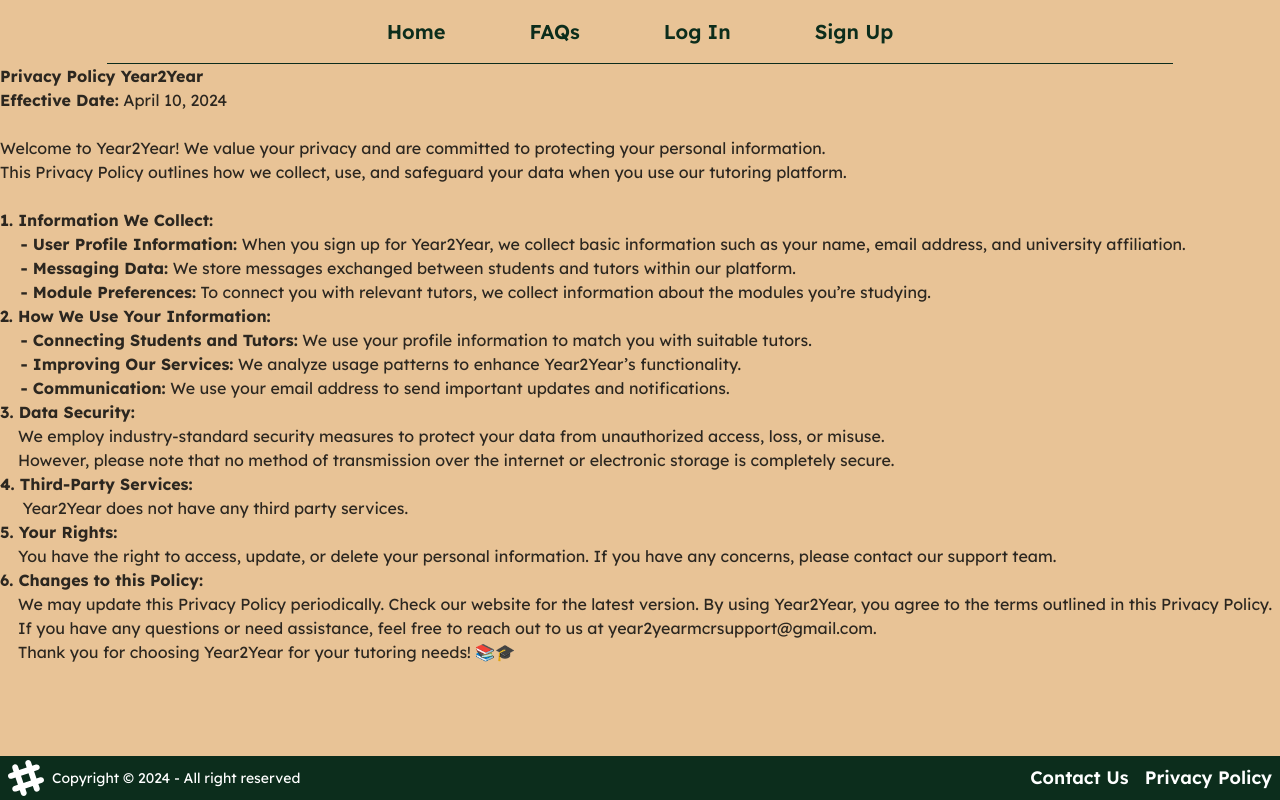
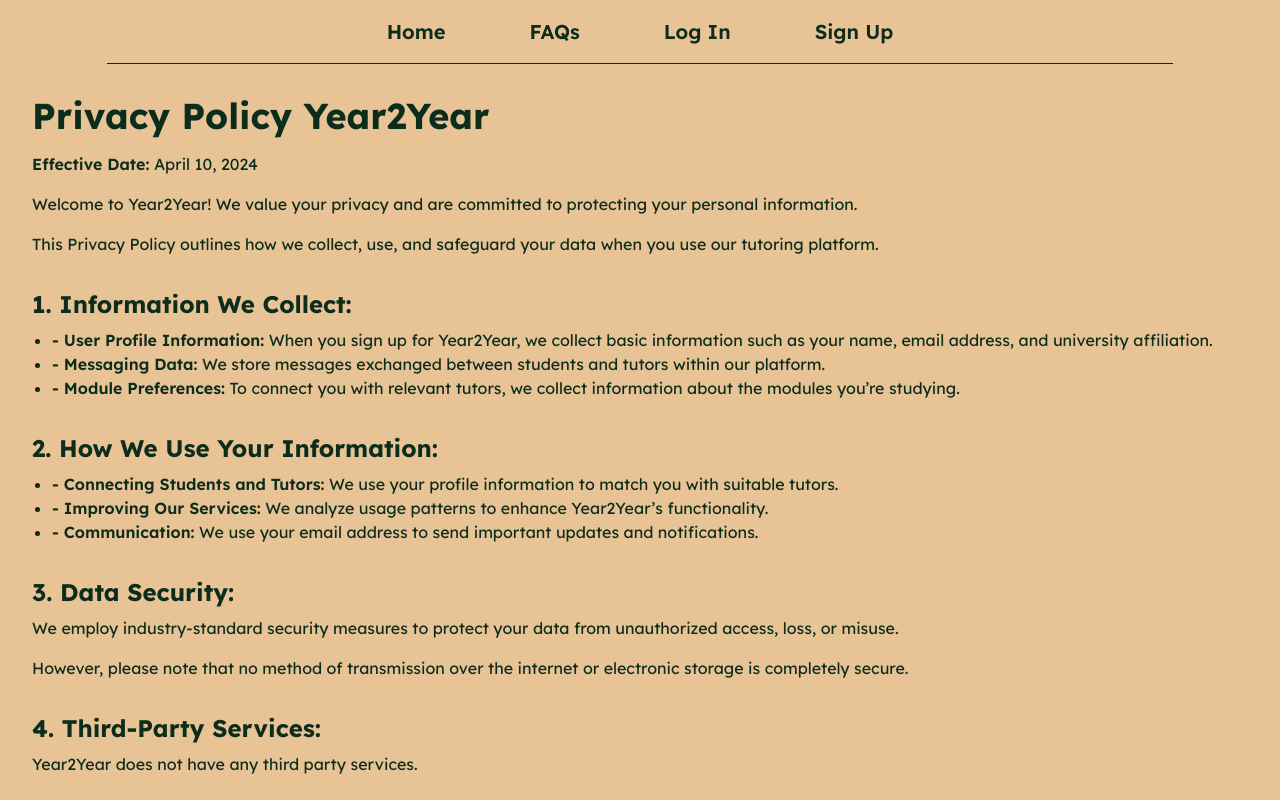
Before and after one commit to N1tingale/Year2Year, a React (Vite) app in the folder frontend/: page /privacy-policy in a window 1280 px wide. Shown: the top 800 px of the page. Built offline with nearby package versions, Linux system fonts and the light colour scheme.

Commit message:
improved styling for privacy policy

```diff
--- a/frontend/src/components/PrivacyPolicy.jsx
+++ b/frontend/src/components/PrivacyPolicy.jsx
@@ -5,38 +5,36 @@ export default function PrivacyPolicy() {
   return (
     <>
       <Navbar />
-      <div className="privacy-policy">
-        <h1><strong>Privacy Policy Year2Year</strong></h1>
-        <p><strong>Effective Date:</strong> April 10, 2024</p>
-        <br />
-        <p>Welcome to Year2Year! We value your privacy and are committed to protecting your personal information.</p>
-        <p>This Privacy Policy outlines how we collect, use, and safeguard your data when you use our tutoring platform.</p>
-        <br />
-        <h2><strong>1. Information We Collect:</strong></h2>
-        <ul>
-          <li><strong>&nbsp;&nbsp;&nbsp;&nbsp;- User Profile Information:</strong> When you sign up for Year2Year, we collect basic information such as your name, email address, and university affiliation.</li>
-          <li><strong>&nbsp;&nbsp;&nbsp;&nbsp;- Messaging Data:</strong> We store messages exchanged between students and tutors within our platform.</li>
-          <li><strong>&nbsp;&nbsp;&nbsp;&nbsp;- Module Preferences:</strong> To connect you with relevant tutors, we collect information about the modules you’re studying.</li>
+      <div className="text-primaryColor p-8 rounded-lg shadow-md">
+        <h1 className="text-4xl font-bold mb-4">Privacy Policy Year2Year</h1>
+        <p className="mb-4"><strong className="font-semibold">Effective Date:</strong> April 10, 2024</p>
+        <p className="mb-4">Welcome to Year2Year! We value your privacy and are committed to protecting your personal information.</p>
+        <p className="mb-4">This Privacy Policy outlines how we collect, use, and safeguard your data when you use our tutoring platform.</p>
+        <h2 className="text-2xl font-bold mt-8 mb-2">1. Information We Collect:</h2>
+        <ul className="list-disc pl-5 mb-4">
+          <li><strong className="font-semibold">- User Profile Information:</strong> When you sign up for Year2Year, we collect basic information such as your name, email address, and university affiliation.</li>
+          <li><strong className="font-semibold">- Messaging Data:</strong> We store messages exchanged between students and tutors within our platform.</li>
+          <li><strong className="font-semibold">- Module Preferences:</strong> To connect you with relevant tutors, we collect information about the modules you’re studying.</li>
         </ul>
-        <h2><strong>2. How We Use Your Information:</strong></h2>
-        <ul>
-          <li><strong>&nbsp;&nbsp;&nbsp;&nbsp;- Connecting Students and Tutors:</strong> We use your profile information to match you with suitable tutors.</li>
-          <li><strong>&nbsp;&nbsp;&nbsp;&nbsp;- Improving Our Services:</strong> We analyze usage patterns to enhance Year2Year’s functionality.</li>
-          <li><strong>&nbsp;&nbsp;&nbsp;&nbsp;- Communication:</strong> We use your email address to send important updates and notifications.</li>
+        <h2 className="text-2xl font-bold mt-8 mb-2">2. How We Use Your Information:</h2>
+        <ul className="list-disc pl-5 mb-4">
+          <li><strong className="font-semibold">- Connecting Students and Tutors:</strong> We use your profile information to match you with suitable tutors.</li>
+          <li><strong className="font-semibold">- Improving Our Services:</strong> We analyze usage patterns to enhance Year2Year’s functionality.</li>
+          <li><strong className="font-semibold">- Communication:</strong> We use your email address to send important updates and notifications.</li>
         </ul>
-        <h2><strong>3. Data Security:</strong></h2>
-        <p>&nbsp;&nbsp;&nbsp;&nbsp;We employ industry-standard security measures to protect your data from unauthorized access, loss, or misuse.</p>
-        <p>&nbsp;&nbsp;&nbsp;&nbsp;However, please note that no method of transmission over the internet or electronic storage is completely secure.</p>
-        <h2><strong>4. Third-Party Services:</strong></h2>
-        <p>&nbsp;&nbsp;&nbsp;&nbsp; Year2Year does not have any third party services.</p>
-        <h2><strong>5. Your Rights:</strong></h2>
-        <p>&nbsp;&nbsp;&nbsp;&nbsp;You have the right to access, update, or delete your personal information. If you have any concerns, please contact our support team.</p>
-        <h2><strong>6. Changes to this Policy:</strong></h2>
-        <p>&nbsp;&nbsp;&nbsp;&nbsp;We may update this Privacy Policy periodically. Check our website for the latest version. By using Year2Year, you agree to the terms outlined in this Privacy Policy.</p>
-        <p>&nbsp;&nbsp;&nbsp;&nbsp;If you have any questions or need assistance, feel free to reach out to us at year2yearmcrsupport@gmail.com.</p>
-        <p>&nbsp;&nbsp;&nbsp;&nbsp;Thank you for choosing Year2Year for your tutoring needs! 📚🎓</p>
+        <h2 className="text-2xl font-bold mt-8 mb-2">3. Data Security:</h2>
+        <p className="mb-4">We employ industry-standard security measures to protect your data from unauthorized access, loss, or misuse.</p>
+        <p className="mb-4">However, please note that no method of transmission over the internet or electronic storage is completely secure.</p>
+        <h2 className="text-2xl font-bold mt-8 mb-2">4. Third-Party Services:</h2>
+        <p className="mb-4">Year2Year does not have any third party services.</p>
+        <h2 className="text-2xl font-bold mt-8 mb-2">5. Your Rights:</h2>
+        <p className="mb-4">You have the right to access, update, or delete your personal information. If you have any concerns, please contact our support team.</p>
+        <h2 className="text-2xl font-bold mt-8 mb-2">6. Changes to this Policy:</h2>
+        <p className="mb-4">We may update this Privacy Policy periodically. Check our website for the latest version. By using Year2Year, you agree to the terms outlined in this Privacy Policy.</p>
+        <p className="mb-4">If you have any questions or need assistance, feel free to reach out to us at year2yearmcrsupport@gmail.com.</p>
+        <p className="mb-4">Thank you for choosing Year2Year for your tutoring needs! 📚🎓</p>
       </div>
-      <Footer />
+      <Footer relative={true}/>
     </>
   );
 }
```
